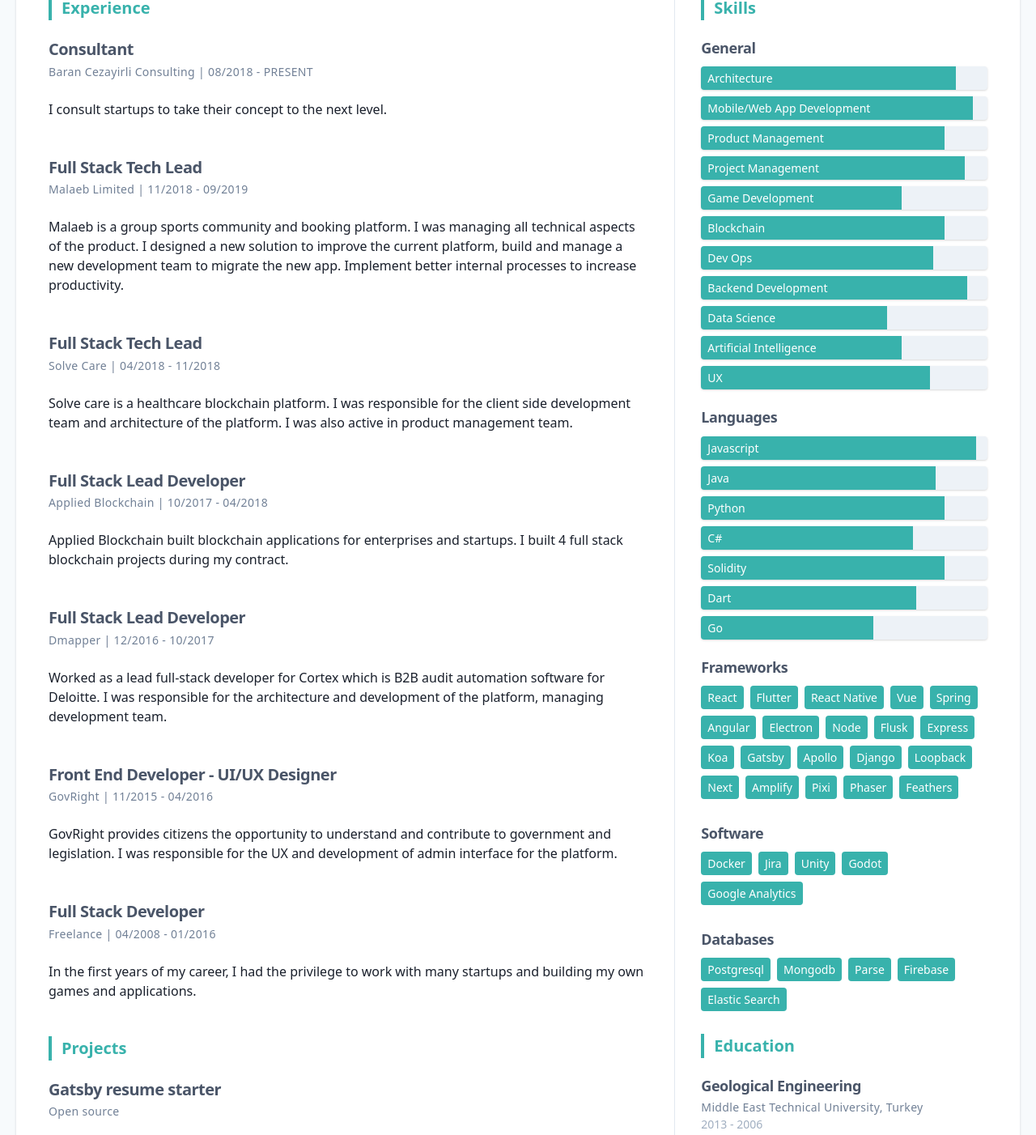
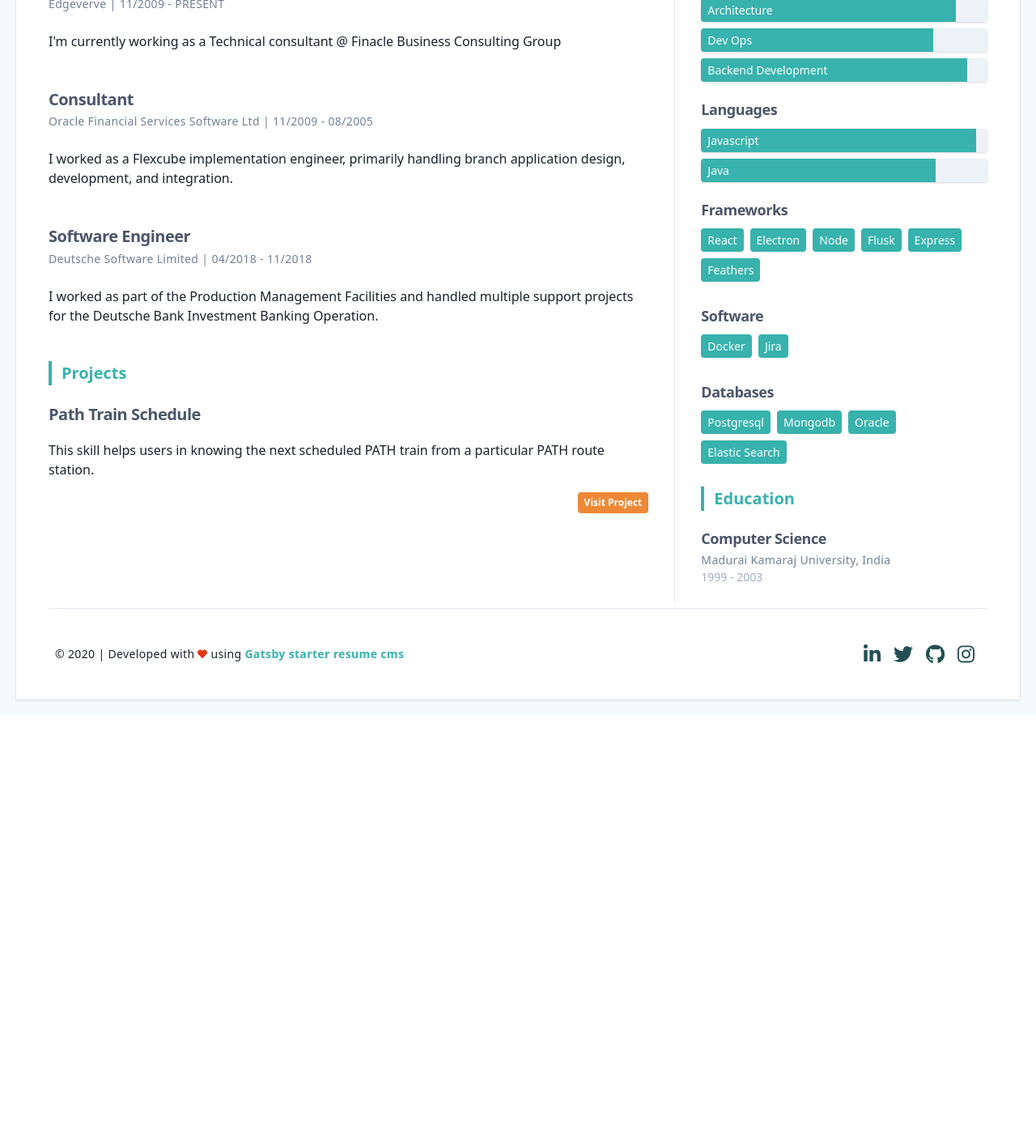
Before and after one commit to satskrishnan/mycv, a Gatsby site: page / in a window 1280 px wide. Shown: the part 440-1842 px from the top of the page at 81% size. After the commit the page ends 1324 px from the top, so only its background shows below. Built offline with nearby package versions, Linux system fonts and the light colour scheme; Gatsby itself is replaced by a stand-in of ours.

Commit message:
ok Updated resume

```diff
--- a/data/profile.json
+++ b/data/profile.json
@@ -1,9 +1,9 @@
 {
   "contact": {
-    "phone": "+380 63 251 76 44",
-    "email": "contact@barancezayirli.com",
-    "website": "https://barancezayirli.com",
-    "location": "Kiev, Ukraine"
+    "phone": "+91 9840322712",
+    "email": "sathishkrishnan@digisco.dev",
+    "website": "https://gitbook.digisco.dev",
+    "location": "Chennai, India"
   },
   "skills": [
     {
@@ -15,44 +15,12 @@
           "percent": 89
         },
         {
-          "name": "Mobile/Web App Development",
-          "percent": 95
-        },
-        {
-          "name": "Product Management",
-          "percent": 85
-        },
-        {
-          "name": "Project Management",
-          "percent": 92
-        },
-        {
-          "name": "Game Development",
-          "percent": 70
-        },
-        {
-          "name": "Blockchain",
-          "percent": 85
-        },
-        {
           "name": "Dev Ops",
           "percent": 81
         },
         {
           "name": "Backend Development",
           "percent": 93
-        },
-        {
-          "name": "Data Science",
-          "percent": 65
-        },
-        {
-          "name": "Artificial Intelligence",
-          "percent": 70
-        },
-        {
-          "name": "UX",
-          "percent": 80
         }
       ]
     },
@@ -67,26 +35,6 @@
         {
           "name": "Java",
           "percent": 82
-        },
-        {
-          "name": "Python",
-          "percent": 85
-        },
-        {
-          "name": "C#",
-          "percent": 74
-        },
-        {
-          "name": "Solidity",
-          "percent": 85
-        },
-        {
-          "name": "Dart",
-          "percent": 75
-        },
-        {
-          "name": "Go",
-          "percent": 60
         }
       ]
     },
@@ -96,21 +44,6 @@
       "subskills": [
         {
           "name": "React"
-        },
-        {
-          "name": "Flutter"
-        },
-        {
-          "name": "React Native"
-        },
-        {
-          "name": "Vue"
-        },
-        {
-          "name": "Spring"
-        },
-        {
-          "name": "Angular"
         },
         {
           "name": "Electron"
@@ -123,33 +56,6 @@
         },
         {
           "name": "Express"
-        },
-        {
-          "name": "Koa"
-        },
-        {
-          "name": "Gatsby"
-        },
-        {
-          "name": "Apollo"
-        },
-        {
-          "name": "Django"
-        },
-        {
-          "name": "Loopback"
-        },
-        {
-          "name": "Next"
-        },
-        {
-          "name": "Amplify"
-        },
-        {
-          "name": "Pixi"
-        },
-        {
-          "name": "Phaser"
         },
         {
           "name": "Feathers"
@@ -165,15 +71,6 @@
         },
         {
           "name": "Jira"
-        },
-        {
-          "name": "Unity"
-        },
-        {
-          "name": "Godot"
-        },
-        {
-          "name": "Google Analytics"
         }
       ]
     },
@@ -188,10 +85,7 @@
           "name": "Mongodb"
         },
         {
-          "name": "Parse"
-        },
-        {
-          "name": "Firebase"
+          "name": "Oracle"
         },
         {
           "name": "Elastic Search"
@@ -199,110 +93,63 @@
       ]
     }
   ],
-  "summary": "Highly focused technologist with a multidisciplinary skill set honed over 10+ years in the IT industry. I strive to build great products and can take an initial idea, tackle it from multiple angles and take it from something great to something incredible. With 10+ years of experience in various industries, I help tech startups from idea phase to high volumes. I design and build scalable solutions, implement internal processes that fit your organization, build teams that produce results.",
+  "summary": "I'm a Technical Consultant with more than 16+ Years of Experience in Banking Product Development, Consulting, Implementation, and Support. As a presales technical consultant, I work on an individual role, mainly taking care of technical aspects on RFI/RFP, Technology and Architecture demo, and POC lead. I've played varied roles across the different teams as Solution/Integration Architect, Presales consultant, Developer, as well as the Team lead. ",
   "education": [
     {
-      "institution": "Middle East Technical University, Turkey",
-      "degree": "Geological Engineering",
-      "start": "2013",
-      "end": "2006"
-    },
-    {
-      "institution": "Gazi University, Turkey",
-      "degree": "Industrial Engineering",
-      "start": "2002",
-      "end": "2006"
+      "institution": "Madurai Kamaraj University, India",
+      "degree": "Computer Science",
+      "start": "1999",
+      "end": "2003"
     }
   ],
   "experience": [
     {
-      "role": "Consultant",
-      "company": "Baran Cezayirli Consulting",
-      "description": "I consult startups to take their concept to the next level.",
-      "start": "08/2018",
+      "role": "Principal Consultant",
+      "company": "Edgeverve",
+      "description": "I'm currently working as a Technical consultant @ Finacle Business Consulting Group",
+      "start": "11/2009",
       "end": ""
     },
     {
-      "role": "Full Stack Tech Lead",
-      "company": "Malaeb Limited",
-      "description": "Malaeb is a group sports community and booking platform. I was managing all technical aspects of the product. I designed a new solution to improve the current platform, build and manage a new development team to migrate the new app. Implement better internal processes to increase productivity.",
-      "start": "11/2018",
-      "end": "09/2019"
+      "role": "Consultant",
+      "company": "Oracle Financial Services Software Ltd",
+      "description": "I worked as a Flexcube implementation engineer, primarily handling branch application design, development, and integration. ",
+      "start": "11/2009",
+      "end": "08/2005"
     },
     {
-      "role": "Full Stack Tech Lead",
-      "company": "Solve Care",
-      "description": "Solve care is a healthcare blockchain platform. I was responsible for the client side development team and architecture of the platform. I was also active in product management team.",
+      "role": "Software Engineer",
+      "company": "Deutsche Software Limited",
+      "description": "I worked as part of the Production Management Facilities and handled multiple support projects for the Deutsche Bank Investment Banking Operation. ",
       "start": "04/2018",
       "end": "11/2018"
-    },
-    {
-      "role": "Full Stack Lead Developer",
-      "company": "Applied Blockchain",
-      "description": "Applied Blockchain built blockchain applications for enterprises and startups. I built 4 full stack blockchain projects during my contract.",
-      "start": "10/2017",
-      "end": "04/2018"
-    },
-    {
-      "role": "Full Stack Lead Developer",
-      "company": "Dmapper",
-      "description": "Worked as a lead full-stack developer for Cortex which is B2B audit automation software for Deloitte. I was responsible for the architecture and development of the platform, managing development team.",
-      "start": "12/2016",
-      "end": "10/2017"
-    },
-    {
-      "role": "Front End Developer - UI/UX Designer",
-      "company": "GovRight",
-      "description": "GovRight provides citizens the opportunity to understand and contribute to government and legislation. I was responsible for the UX and development of admin interface for the platform.",
-      "start": "11/2015",
-      "end": "04/2016"
-    },
-    {
-      "role": "Full Stack Developer",
-      "company": "Freelance",
-      "description": "In the first years of my career, I had the privilege to work with many startups and building my own games and applications.",
-      "start": "04/2008",
-      "end": "01/2016"
     }
   ],
   "social": [
     {
-      "service": "youtube",
-      "url": "https://www.youtube.com/channel/UCczRc31u_YXNiSpYKxQU_Ug"
-    },
-    {
       "service": "linkedin",
-      "url": "https://www.linkedin.com/in/barancezayirli"
+      "url": "https://www.linkedin.com/in/sathishkr/"
     },
     {
       "service": "twitter",
-      "url": "https://twitter.com/barancezayirli"
-    },
-    {
-      "service": "angellist",
-      "url": "https://angel.co/baran-cezayirli"
+      "url": "https://twitter.com/sathishkr"
     },
     {
       "service": "github",
-      "url": "https://github.com/barancezayirli"
-    },
-    {
-      "service": "facebook",
-      "url": "https://www.facebook.com/barancezayirli"
+      "url": "https://github.com/satskrishnan"
     },
     {
       "service": "instagram",
-      "url": "https://www.instagram.com/barancezayirli"
+      "url": "https://www.instagram.com/sathishkr/"
     }
   ],
-  "role": "Technologist",
+  "role": "Principal Consultant",
   "projects": [
     {
-      "name": "Gatsby resume starter",
-      "company": "Open source",
-      "description": "Gatsby resume tailwind is a free starter template with  Netlify CMS implementation. It is easy to customize the design with thanks to tailwind theming capabilities. It uses git as a backend and can be deployed to any static hosting service like Netlify, firebase hosting or Github pages.",
-      "link": "https://github.com/barancezayirli/gatsby-resume-tailwind"
+      "name": "Path Train Schedule",
+      "description": "This skill helps users in knowing the next scheduled PATH train from a particular PATH route station.",
+      "link": "https://www.amazon.com/VinSats-Path-Train-Schedule/dp/B071FRFWKY"
     }
   ],
-  "fullname": "Baran Cezayirli"
+  "fullname": "Sathishkumar Krishnan"
 }
--- a/src/components/footer.js
+++ b/src/components/footer.js
@@ -14,19 +14,19 @@
           style={{ color: '#de3618' }}
         />
       </span>
-      <span className="inline-block mr-1">by</span>
+      <span className="inline-block mr-1">using</span>
       <a
         className="text-primary-500 hover:text-primary-700 font-bold"
-        href="https://barancezayirli.com"
+        href="https://github.com/barancezayirli/gatsby-starter-resume-cms"
         target="_blank"
         rel="noopener noreferrer"
       >
-        Baran Cezayirli
+        Gatsby starter resume cms
       </a>
     </div>
     {social && (
       <div className="flex items-center justify-center ml-2">
-        {social.map(item => (
+        {social.map((item) => (
           <a
             key={item.service}
             className="footer-social-link"
--- a/static/admin/config.yml
+++ b/static/admin/config.yml
@@ -1,6 +1,6 @@
 backend:
   name: github
-  repo: barancezayirli/gatsby-starter-resume-cms #TODO replace this with your own repo
+  repo: satskrishnan/mycv
 
 media_folder: static/assets
 public_folder: assets
```
Also changed, not shown: src/assets/site-icon.png, static/profile.jpg.
